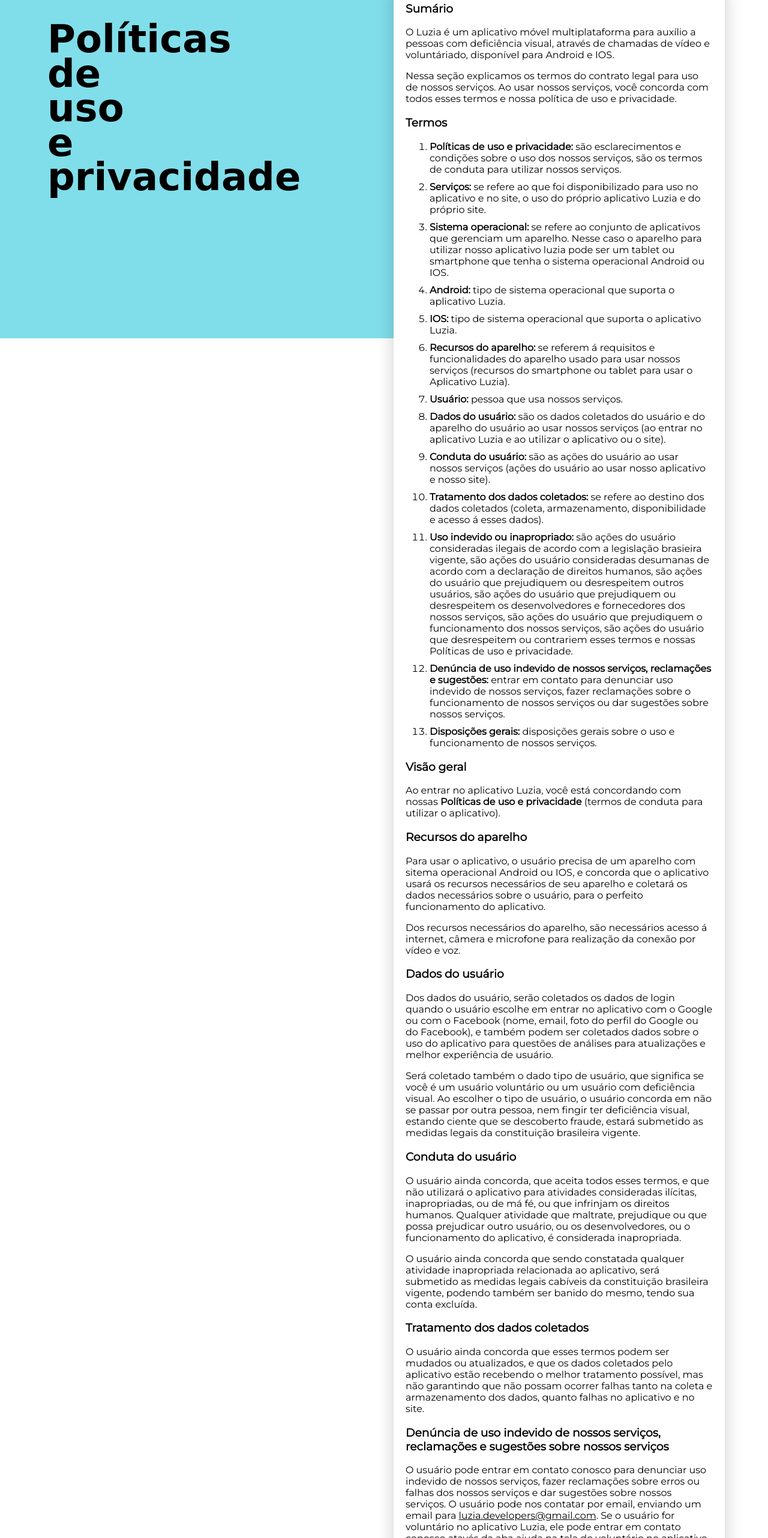
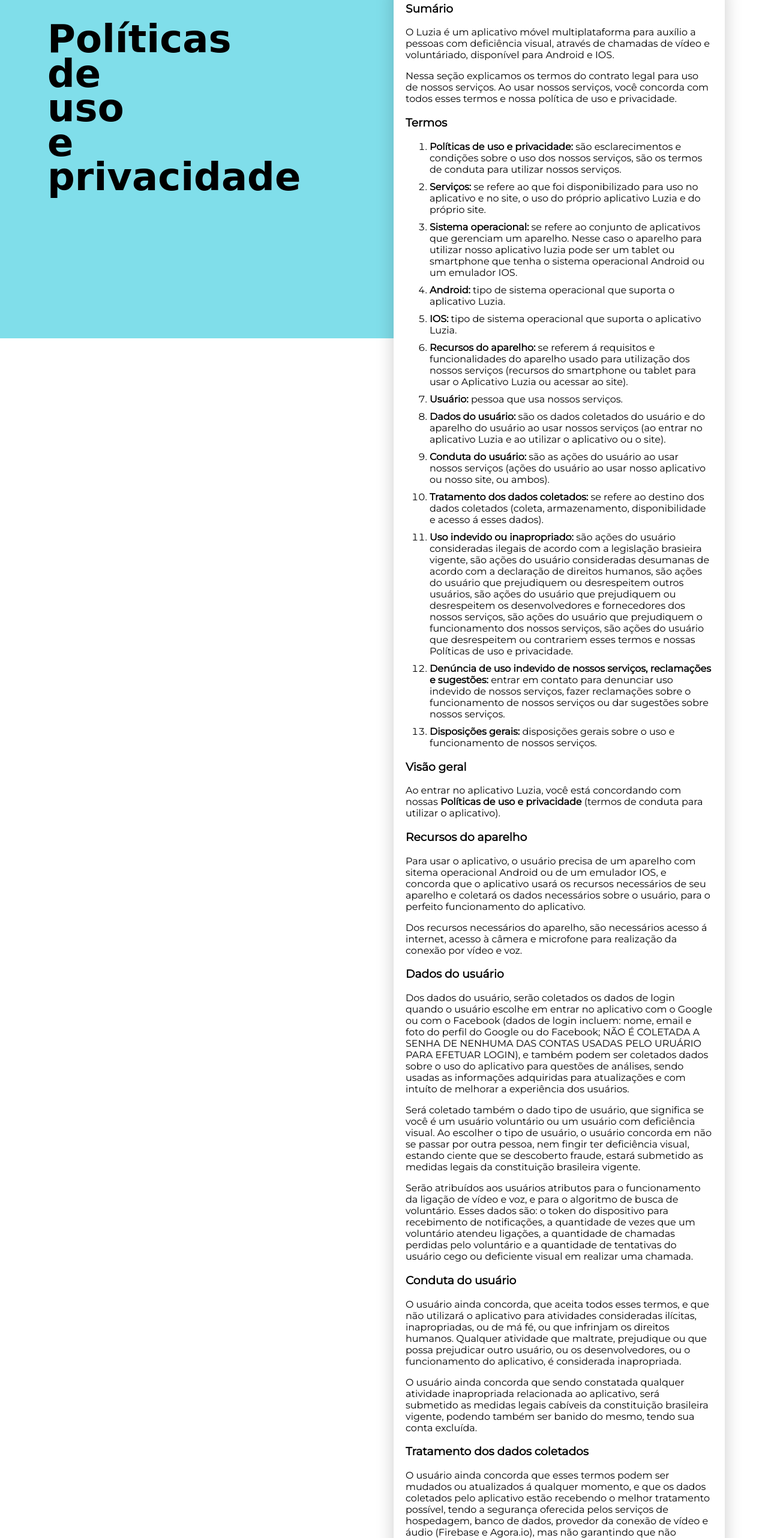
Before and after one commit to mariugo/luziasite, a plain HTML site: page politica.html in a window 1280 px wide. Shown: the part 236-2800 px from the top of the page at 60% size. Drawn offline with Linux system fonts and the light colour scheme.

Commit message:
Update site: search volunteer algorithm in como-usar.html and img/, apk link in index.html, update politica.html

```diff
--- a/politica.html
+++ b/politica.html
@@ -57,7 +57,7 @@
                             <b>Sistema operacional:</b> se refere ao conjunto de aplicativos que gerenciam um aparelho.
                             Nesse
                             caso o aparelho para utilizar nosso aplicativo luzia pode ser um tablet ou smartphone que
-                            tenha o sistema operacional Android ou IOS.
+                            tenha o sistema operacional Android ou um emulador IOS.
                         </li>
                         <li>
                             <b>Android:</b> tipo de sistema operacional que suporta o aplicativo Luzia.
@@ -67,8 +67,8 @@
                         </li>
                         <li>
                             <b>Recursos do aparelho:</b> se referem á requisitos e funcionalidades do aparelho usado
-                            para usar
-                            nossos serviços (recursos do smartphone ou tablet para usar o Aplicativo Luzia).
+                            para utilização dos
+                            nossos serviços (recursos do smartphone ou tablet para usar o Aplicativo Luzia ou acessar ao site).
                         </li>
                         <li>
                             <b>Usuário:</b> pessoa que usa nossos serviços.
@@ -82,7 +82,7 @@
                         <li>
                             <b>Conduta do usuário:</b> são as ações do usuário ao usar nossos serviços (ações do usuário
                             ao
-                            usar nosso aplicativo e nosso site).
+                            usar nosso aplicativo ou nosso site, ou ambos).
                         </li>
                         <li><b>Tratamento dos dados coletados:</b> se refere ao destino dos dados coletados (coleta,
                             armazenamento, disponibilidade e acesso á esses dados).</li>
@@ -120,13 +120,13 @@
                 </li>
                 <h3>Recursos do aparelho</h3>
                 <li>
-                    <p>Para usar o aplicativo, o usuário precisa de um aparelho com sitema operacional Android ou IOS,
+                    <p>Para usar o aplicativo, o usuário precisa de um aparelho com sitema operacional Android ou de um emulador IOS,
                         e concorda que o aplicativo usará os recursos necessários de seu aparelho e coletará os dados
                         necessários sobre o usuário, para o perfeito funcionamento do aplicativo.</p>
                 </li>
                 <li>
                     <p>
-                        Dos recursos necessários do aparelho, são necessários acesso á internet, câmera e microfone para
+                        Dos recursos necessários do aparelho, são necessários acesso á internet, acesso à câmera e microfone para
                         realização da conexão por vídeo e voz.
                     </p>
                 </li>
@@ -135,10 +135,11 @@
                     <p>
                         Dos dados do usuário, serão coletados os dados de login quando o usuário escolhe em entrar no
                         aplicativo com o
-                        Google ou com o Facebook (nome, email, foto do perfil do Google ou do Facebook), e também podem
-                        ser coletados dados sobre o uso do aplicativo para questões de análises para atualizações e
-                        melhor experiência de
-                        usuário.
+                        Google ou com o Facebook (dados de login incluem: nome, email e foto do perfil do Google ou do Facebook;
+                        NÃO É COLETADA A SENHA DE NENHUMA DAS CONTAS USADAS PELO URUÁRIO PARA EFETUAR LOGIN), e também podem
+                        ser coletados dados sobre o uso do aplicativo para questões de análises, sendo usadas as informações adquiridas para atualizações e
+                        com intuíto de melhorar a experiência dos
+                        usuários.
                     </p>
                 </li>
                 <li>
@@ -147,6 +148,15 @@
                         um usuário com deficiência visual. Ao escolher o tipo de usuário, o usuário concorda em não se
                         passar por outra pessoa, nem fingir ter deficiência visual, estando ciente que se descoberto
                         fraude, estará submetido as medidas legais da constituição brasileira vigente.
+                    </p>
+                </li>
+                <li>
+                    <p>
+                        Serão atribuídos aos usuários atributos para o funcionamento da ligação de vídeo e voz,
+                        e para o algoritmo de busca de voluntário.
+                        Esses dados são: o token do dispositivo para recebimento de notificações,
+                        a quantidade de vezes que um voluntário atendeu ligações, a quantidade de chamadas perdidas pelo voluntário
+                        e a quantidade de tentativas do usuário cego ou deficiente visual em realizar uma chamada.
                     </p>
                 </li>
                 <h3>Conduta do usuário</h3>
@@ -171,10 +181,11 @@
                 <h3>Tratamento dos dados coletados</h3>
                 <li>
                     <p>
-                        O usuário ainda concorda que esses termos podem ser mudados ou atualizados, e que os dados
+                        O usuário ainda concorda que esses termos podem ser mudados ou atualizados á qualquer momento, e que os dados
                         coletados pelo
-                        aplicativo estão recebendo o melhor tratamento possível, mas não garantindo que não possam
-                        ocorrer falhas tanto na coleta e armazenamento dos dados, quanto
+                        aplicativo estão recebendo o melhor tratamento possível, tendo a segurança oferecida pelos serviços de hospedagem,
+                        banco de dados, provedor da conexão de vídeo e áudio (Firebase e Agora.io), mas não garantindo que não possam
+                        ocorrer falhas tanto na coleta, acesso e armazenamento dos dados, quanto
                         falhas no aplicativo e no site.
                     </p>
                 </li>
@@ -209,7 +220,7 @@
                         serviços significa que o usuário concorda e aceita esses termos.
                     </p>
                     <p>
-                        Última atualização desses termos em 27 de maio de 2020, todos os direitos reservados.
+                        Última atualização desses termos em 06 de dezembro de 2020, todos os direitos reservados.
                     </p>
                 </li>
             </ul>
```
Also changed, not shown: como-usar.html (+45 -8 lines), index.html (+1 -1 lines), img/img2.png.
